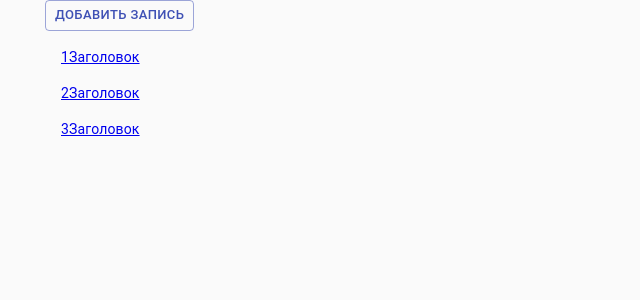
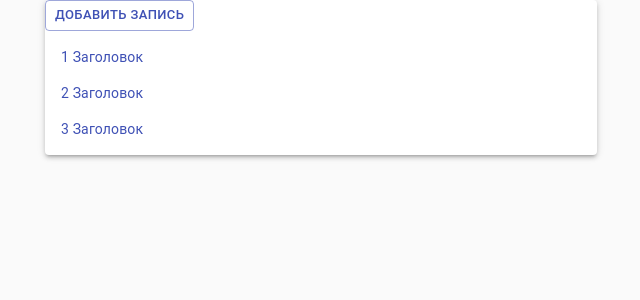
Before and after one commit to st63/react-test, a React (Create React App) app: page / in a window 1280 px wide. Shown: the top 300 px of the page, without its empty margins (319-959 px from the left). Built offline with nearby package versions, Linux system fonts and the light colour scheme; no server answers.

Commit message:
material-ui.

```diff
--- a/src/components/ShortPost/index.tsx
+++ b/src/components/ShortPost/index.tsx
@@ -1,17 +1,15 @@
 import React from "react";
 import { NavLink } from "react-router-dom";
 import ListItem from "@material-ui/core/ListItem";
-import ListItemText from "@material-ui/core/ListItemText";
-import Divider from "@material-ui/core/Divider";
+import Link from "@material-ui/core/Link";
 
 const ShortPost = (props: any) => {
   return (
-    <NavLink to={`/post/${props.id}`}>
+    <Link to={`/post/${props.id}`} component={NavLink}>
       <ListItem button>
-        {props.id}
-        {props.title}
+        {props.id} {props.title}
       </ListItem>
-    </NavLink>
+    </Link>
   );
 };
 
--- a/src/pages/MainPage/index.tsx
+++ b/src/pages/MainPage/index.tsx
@@ -4,7 +4,9 @@ import { connect } from "react-redux";
 import ShortPost from "../../components/ShortPost";
 import { getListPost } from "../../redux/actions";
 import { Button } from "@material-ui/core";
-import List from '@material-ui/core/List';
+import List from "@material-ui/core/List";
+import Paper from "@material-ui/core/Paper";
+import Link from "@material-ui/core/Link";
 
 const MainPage = (props: any) => {
   let post = props.posts.map((p: any) => (
@@ -17,14 +19,14 @@ const MainPage = (props: any) => {
   }, []);
 
   return (
-    <div>
-      <NavLink to="/add-post">
+    <Paper elevation={3}>
+      <Link to="/add-post" component={NavLink}>
         <Button size="small" variant="outlined" color="primary">
           Добавить запись
         </Button>
-      </NavLink>
+      </Link>
       <List>{post}</List>
-    </div>
+    </Paper>
   );
 };
 
```
